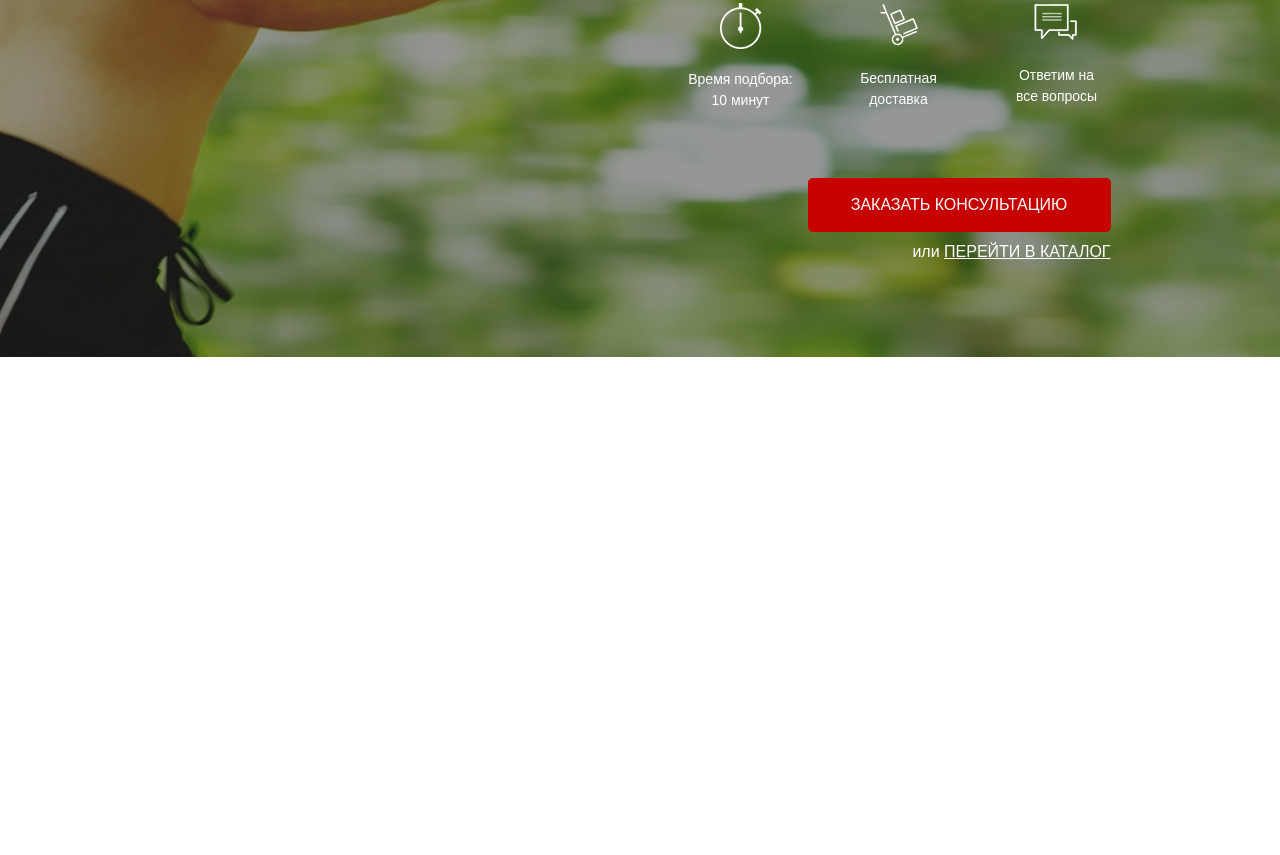
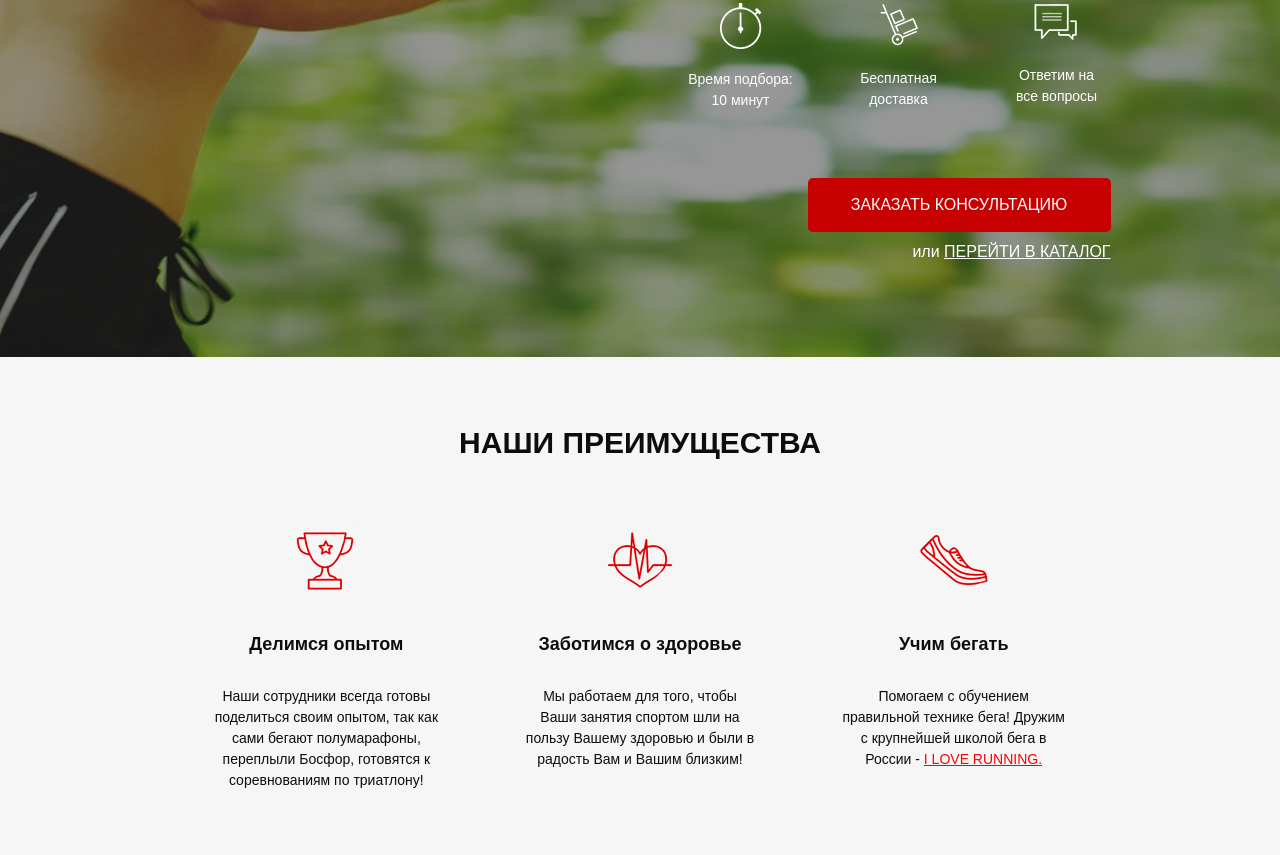
Before and after one commit to oleh-coder/pulsometer, a website: page src/index.html in a window 1280 px wide. Shown: the part 339-1194 px from the top of the page. Before the commit the page ends 800 px from the top, so only its background shows below. Drawn offline with Linux system fonts and the light colour scheme.

Commit message:
Сверстали 2-ю секцию и за стилизовали

```diff
--- a/src/index.html
+++ b/src/index.html
@@ -57,5 +57,43 @@
             </div>
         </div>
     </div>
+    <div class="advantages">
+        <div class="container">
+            <h2 class="title">Наши преимущества</h2>
+            <div class="advantages__wrapper">
+                <div class="advantages__item">
+                    <img src="icons/advantages/cup.png" alt="cup">
+                    <h2 class="advantages__subheder">Делимся опытом</h2>
+                    <div class="advantages__desc">
+                        Наши сотрудники всегда готовы поделиться
+                        своим опытом, так как сами бегают полумарафоны, переплыли
+                        Босфор, готовятся к соревнованиям по триатлону!
+
+                    </div>
+                </div>
+                <div class="advantages__item">
+                    <img src="icons/advantages/heart.png" alt="heart">
+                    <h2 class="advantages__subheder">Заботимся о здоровье</h2>
+                    <div class="advantages__desc">
+                        Мы работаем для того,
+                        чтобы Ваши занятия спортом шли на пользу
+                        Вашему здоровью и были в радость
+                        Вам и Вашим близким!
+                    </div>
+                </div>
+                <div class="advantages__item">
+                    <img src="icons/advantages/shoe.png" alt="shoe">
+                    <h2 class="advantages__subheder">Учим бегать</h2>
+                    <div class="advantages__desc">
+                        Помогаем с обучением
+                        правильной технике бега!
+                        Дружим с крупнейшей школой
+                        бега в России -
+                        <a href="#">I LOVE RUNNING.</a>
+                    </div>
+                </div>
+            </div>
+        </div>
+    </div>
 </body>
 </html>
--- a/src/sass/base/_variables.scss
+++ b/src/sass/base/_variables.scss
@@ -0,0 +1 @@
+$main-color: #C70101;
--- a/src/sass/blocks/_advantages.scss
+++ b/src/sass/blocks/_advantages.scss
@@ -0,0 +1,35 @@
+.advantages{
+    padding: 71px 0 64px 0;
+    background-color: #F6F6F6;
+    &__wrapper{
+        display: flex;
+        justify-content: space-between;
+        justify-items: center;
+    }
+    &__item{
+        width: 381px;
+        display: flex;
+        flex-direction: column;
+        align-items: center;
+        margin-top: 60px;
+    }
+    &__subheder{
+        color: #0D0D0D;
+        font-size: 18px;
+        font-weight: 700;
+        margin-top: 35px;
+    }
+    &__desc{
+        width: 231px;
+        color: #0D0D0D;
+        font-size: 14px;
+        font-weight: 300;
+        text-align: center;
+        margin-top: 20px;
+        a{
+            color: #FF0000;
+            text-decoration:underline;
+            text-transform: uppercase;
+        }
+    }
+}
--- a/src/sass/blocks/_buttons.scss
+++ b/src/sass/blocks/_buttons.scss
@@ -1,5 +1,5 @@
 .button{
-    background-color: #C70101;
+    background-color:$main-color;
     width: 153px;
     height: 32px;
     border-radius: 5px;
--- a/src/sass/blocks/_titles.scss
+++ b/src/sass/blocks/_titles.scss
@@ -0,0 +1,8 @@
+.title{
+    color: #0D0D0D;
+    font-size: 30px;
+    line-height: 30px;
+    font-weight: 700;
+    text-align: center;
+    text-transform: uppercase;
+}
```
Also changed, not shown: src/css/style.min.css.
